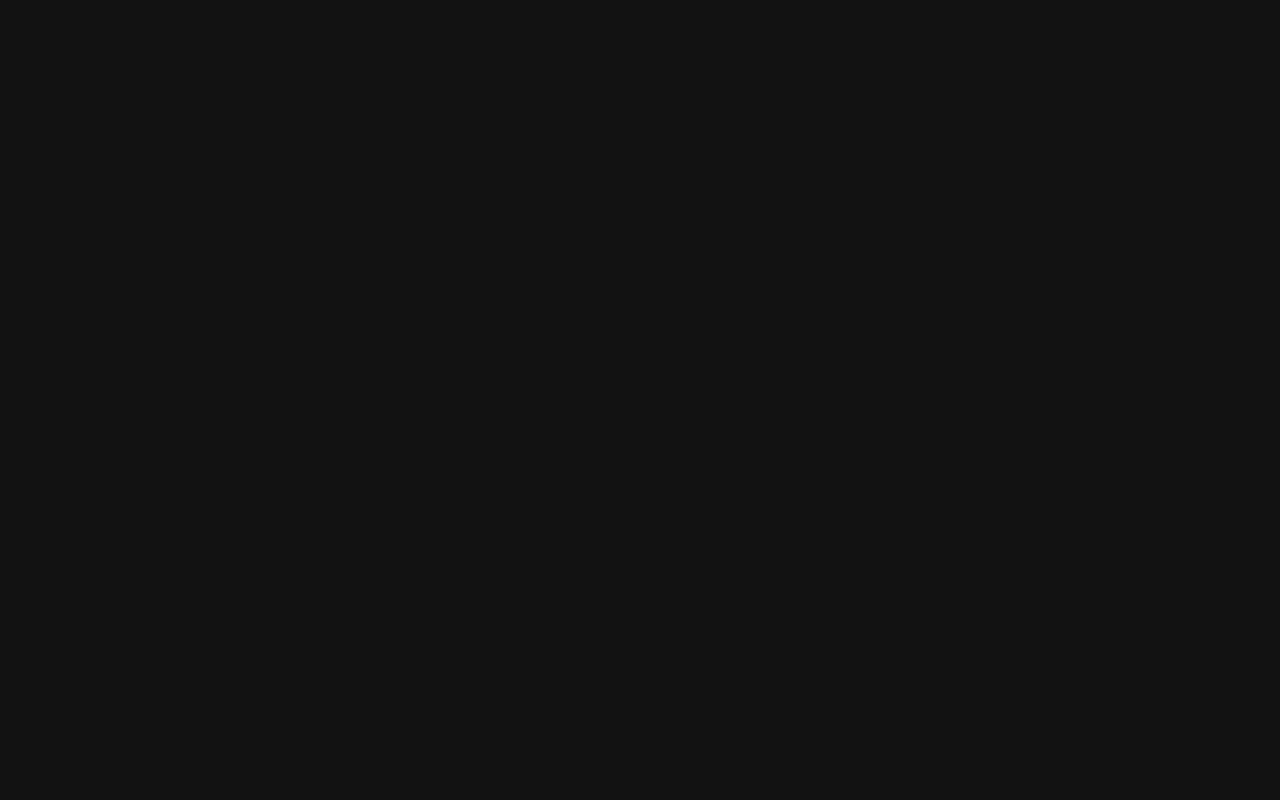
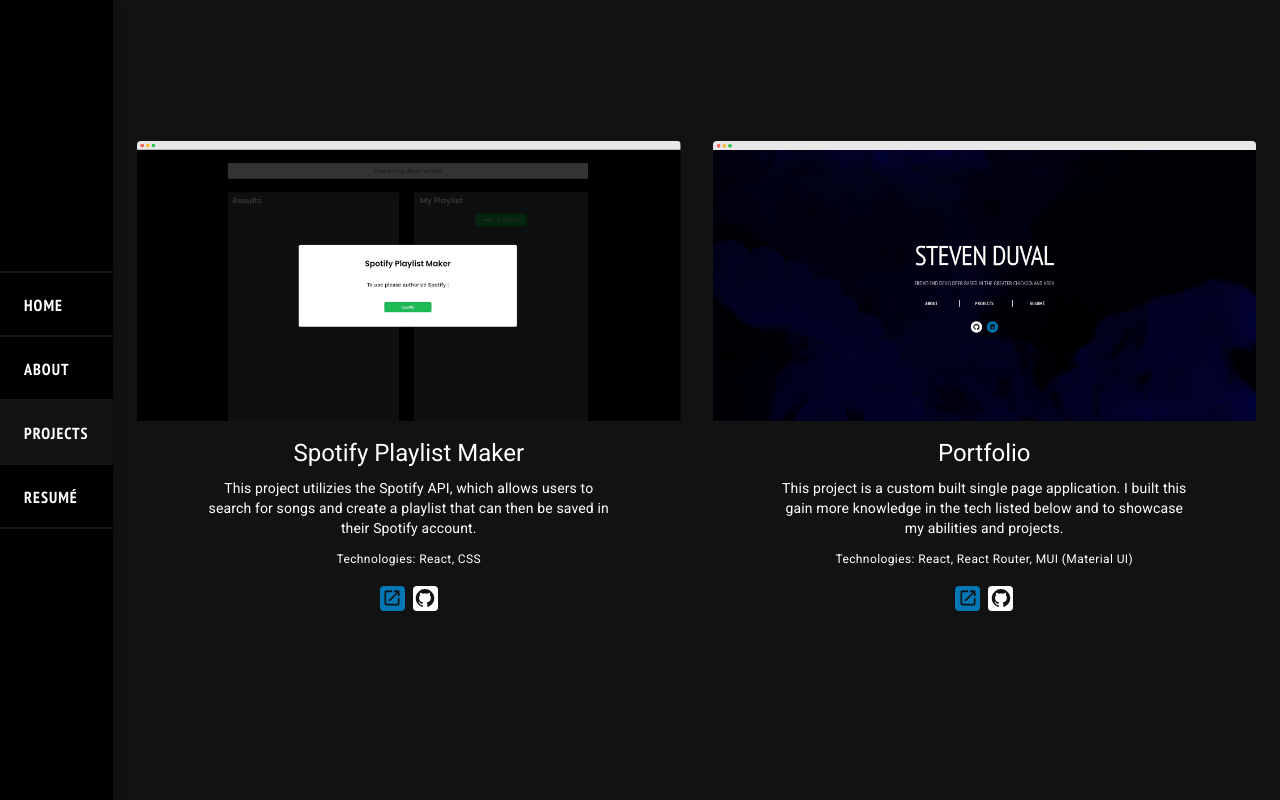
Before and after one commit to stevenduval/portfolio, a React (Create React App) app: page /projects in a window 1280 px wide. Before the commit this address had no page. Built offline with nearby package versions, Linux system fonts and the light colour scheme.

Commit message:
added components updated styling

```diff
--- a/src/App.js
+++ b/src/App.js
@@ -10,9 +10,11 @@ import '@fontsource/pt-sans-narrow/700.css';
 import CssBaseline from '@mui/material/CssBaseline';
 import { createTheme, ThemeProvider } from '@mui/material/styles';
 
+import { Nav } from "./Components/Nav/Nav";
 import { Home } from './Components/Home/Home';
+import { About } from "./Components/About/About";
 import { Projects } from "./Components/Projects/Projects";
-import { Nav } from "./Components/Nav/Nav";
+import { Resume } from "./Components/Resume/Resume";
 
 const theme = createTheme({
     palette: {
@@ -25,14 +27,11 @@ const theme = createTheme({
           root: {
             // Some CSS
             height: "100%",
-            width: "fit-content",
+            width: "113px",
             zIndex: "1",
             position: "fixed",
             background: "#000000",
             padding: "0px !important",
-            animation: "fadeInAnimation ease 3s",
-            animationIterationCount: "1",
-            animationFillMode: "forwards",
             boxShadow: "0px 2px 4px -1px rgb(0 0 0 / 20%), 0px 4px 5px 0px rgb(0 0 0 / 14%), 0px 1px 10px 0px rgb(0 0 0 / 12%)",
           },
         },
@@ -47,7 +46,9 @@ export const App = () => {
         <CssBaseline />
         <Routes>
           <Route path="/" element={<Home />} />
-          <Route path="/portfolio" element={<><Nav /> <Projects /> </>} />
+          <Route path="/about" element={<><Nav /> <About /> </>} />
+          <Route path="/projects" element={<><Nav /> <Projects /> </>} />
+          <Route path="/resume" element={<><Nav /> <Resume /> </>} />
         </Routes>
       </ThemeProvider>
     </Router>
--- /dev/null
+++ b/src/Components/About/About.js
@@ -0,0 +1,5 @@
+export const About = () => {
+    return (
+        <></>
+    );
+}
--- a/src/Components/Home/HomeHeadline.js
+++ b/src/Components/Home/HomeHeadline.js
@@ -7,7 +7,7 @@ export const Headline = () => {
             <Typography component="h1" variant="h1" align="center" sx={{ fontFamily: "'PT Sans Narrow', serif" }}>
                 STEVEN DUVAL
             </Typography>
-            <Typography align="center" variant="h6" color="text.secondary" paragraph sx={{ fontFamily: "'PT Sans Narrow', serif", textTransform: "uppercase"}}>
+            <Typography className="pAdjusted" align="center" variant="h6" color="text.secondary" paragraph sx={{ fontFamily: "'PT Sans Narrow', serif", textTransform: "uppercase"}}>
                 Front-End Developer based in the greater Chicagoland area
             </Typography>
         </>
--- a/src/Components/Home/HomeNavButtons.js
+++ b/src/Components/Home/HomeNavButtons.js
@@ -5,8 +5,8 @@ export const NavButtons = () => {
     return (
         <Stack direction="row" spacing={1} justifyContent="center" sx={{ mb: 3 }}>
             <Link to="/about" className="link">About</Link>
-            <Link to="/portfolio" className="link">Projects</Link>
-            <Link to="/experience" className="link">Resum&eacute;</Link>
+            <Link to="/projects" className="link">Projects</Link>
+            <Link to="/resume" className="link">Resum&eacute;</Link>
         </Stack>
     );
 }
--- a/src/Components/Home/HomeSocialIcons.js
+++ b/src/Components/Home/HomeSocialIcons.js
@@ -7,12 +7,12 @@ export const SocialIcons = () => {
     return (
         <Stack direction="row" spacing={2} justifyContent="center">
             <Link href="https://github.com/stevenduval" rel="noopener" target="_blank" title="GitHub">
-                <Avatar sx={{backgroundColor: "#FFFFFF", }} alt="GitHub">
+                <Avatar sx={{ backgroundColor: "#FFFFFF" }} alt="GitHub">
                     <GitHubIcon />
                 </Avatar>
             </Link>
             <Link href="https://linkedin.com/in/stevenduval" rel="noopener" target="_blank" title="LinkedIn">
-                <Avatar sx={{backgroundColor: "#0077B5" }} alt="LinkedIn">
+                <Avatar sx={{ backgroundColor: "#0077B5" }} alt="LinkedIn">
                     <LinkedInIcon />
                 </Avatar>
             </Link>
--- a/src/Components/Home/static/styles/stylesheet.css
+++ b/src/Components/Home/static/styles/stylesheet.css
@@ -1,6 +1,10 @@
 @media only screen and (max-width: 600px) {
    .MuiContainer-root h1 {
         font-size: 17vw;
+    }
+
+    .MuiContainer-root .pAdjusted {
+        font-size: 3.6vw;
     }
 }
 
@@ -19,27 +23,32 @@
     min-width: 64px;
     width: 33%;
     text-align: center;
-    border-radius: 4px;
     position: relative;
     text-transform: uppercase;
     font-weight: 700;
     letter-spacing: 1px;
 }
 
-.MuiContainer-root a.link + a.link::before {
-    content: '';
-    width: 2px;
-    height: 100%;
-    background-color: #FFFFFF;
-    position: absolute;
-    left: 0;
-    top: 0;
-    cursor: default;
+.MuiContainer-root a.link:nth-child(1) {
+    border-right: 2px solid #FFFFFF;
+}
+
+.MuiContainer-root a.link:nth-child(3) {
+    border-left: 2px solid #FFFFFF;
 }
 
 .MuiContainer-root a.link:hover {
    color: #b1ff06;
     cursor: pointer;
+}
+
+
+
+
+.MuiToolbar-root, .MuiContainer-root.animation {
+    animation: fadeInAnimation ease 3s;
+    animation-iteration-count: 1;
+    animation-fill-mode: forwards;
 }
 
 @keyframes fadeInAnimation {
--- a/src/Components/Nav/Drawer.js
+++ b/src/Components/Nav/Drawer.js
@@ -1,7 +1,9 @@
 import React, { useState } from "react";
 
-import { Drawer, IconButton, Link, List, ListItem, ListItemText} from "@mui/material";
+import { Drawer, IconButton, List, ListItem, ListItemText} from "@mui/material";
 import MenuIcon from '@mui/icons-material/Menu';
+
+import { Link } from "react-router-dom";
 
 import './static/styles/stylesheet.css';
 
@@ -29,12 +31,12 @@ export const DrawerComponent = () => {
           </ListItem>
           <ListItem onClick={() => setOpenDrawer(false)}>
             <ListItemText>
-              <Link to="/contact" className="link">Projects</Link>
+              <Link to="/projects" className="link">Projects</Link>
             </ListItemText>
           </ListItem>
           <ListItem onClick={() => setOpenDrawer(false)}>
             <ListItemText>
-              <Link to="/about" className="link">Resum&eacute;</Link>
+              <Link to="/resume" className="link">Resum&eacute;</Link>
             </ListItemText>
           </ListItem>
         </List>
--- a/src/Components/Nav/Nav.js
+++ b/src/Components/Nav/Nav.js
@@ -24,10 +24,10 @@ export const Nav = () => {
                         <NavLink to="/about" className="link">
                             About
                         </NavLink>
-                        <NavLink to="/portfolio" className="link">
+                        <NavLink to="/projects" className="link">
                             Projects
                         </NavLink>
-                        <NavLink to="/faq" className="link">
+                        <NavLink to="/resume" className="link">
                             Resum&eacute;
                         </NavLink>
                     </div>
--- a/src/Components/Nav/static/styles/stylesheet.css
+++ b/src/Components/Nav/static/styles/stylesheet.css
@@ -36,21 +36,44 @@
     width: 100%;
     height: fit-content !important;
     text-align: center;
+    background-image: none;
+    text-transform: uppercase;
 }
 
 .MuiDrawer-paper .link {
     color: #FFFFFF;
     text-decoration: none;
     font-family: 'PT Sans Narrow', sans-serif;
+    font-weight: 700;
+    letter-spacing: 1px;
 }
 
 .MuiDrawer-paper ul li {
    text-align: center;
 }
 
-@media only screen and (max-width : 600px) {
+
+@media only screen and (min-width : 1200px) {
+html, body, #root, .MuiContainer-root {
+    height: 100%;
+}
+
+}
+
+@media only screen and (max-width: 1200px) {
+    .MuiContainer-root {
+        margin-top: 32px;
+    }
+}
+
+@media only screen and (max-width : 900px) {
+
+    .MuiContainer-root {
+        margin-top: 90px;
+    }
+
     header > div.MuiToolbar-root {
-        position: static;
+        position: fixed;
         height: 64px;
         width: 100%;
         box-shadow: none;
--- a/src/Components/Projects/Projects.js
+++ b/src/Components/Projects/Projects.js
@@ -1,8 +1,85 @@
+import { Avatar, Container, Card, CardActions, CardContent, CardMedia, Grid, Link, Typography } from "@mui/material";
+import SpotifyMockup from './static/images/spotify-playlist-maker-mockup.png';
+import PortfolioMockup from './static/images/portfolio-mockup.png';
+
+import GitHubIcon from '@mui/icons-material/GitHub';
+import LaunchIcon from '@mui/icons-material/Launch';
 
 export const Projects = () => {
     return (
-        <>
-           <h1></h1>
-        </>
+        <Container className="animation" sx={{ pl: {md: "137px"}, display: "flex", alignItems: "center" }} maxWidth="xl">
+          <Grid container spacing={4} sx={{ marginTop: "0 !important" }}>
+           {/* where you would put map to diff cards */}
+              <Grid item key={1} xs={12} lg={6} sx={{paddingTop: "0 !important", pb: 4}}>
+              <Card
+                  sx={{ height: "100%", display: "flex", flexDirection: "column", textAlign: "center", backgroundImage: "none", boxShadow: "none" }}
+                >
+                  <CardMedia
+                    component="img"
+                    image={SpotifyMockup}
+                    alt="Spotify Playlist Maker Mockup"
+                  />
+                  <CardContent sx={{ flexGrow: 1, pb: 1}}>
+                    <Typography gutterBottom variant="h5" component="h2">
+                      Spotify Playlist Maker
+                    </Typography>
+                    <Typography variant="body2" sx={{width: "80%", margin: "0 auto", pb:1 }}>
+                      This project utilizies the Spotify API, which allows users to search for songs and create a playlist that can then be saved in their Spotify account.
+                    </Typography>
+                    <Typography variant="caption">
+                    Technologies: React, CSS
+                    </Typography>
+                  </CardContent>
+                  <CardActions sx={{justifyContent: "center", pb: 2}}>
+            <Link href="https://spotify.stevenmduval.com" rel="noopener" target="_blank" title="Open in Browser">
+                <Avatar sx={{ backgroundColor: "#0077B5", width: 25, height: 25 }} alt="Open in Browser" variant="rounded">
+                    <LaunchIcon sx={{ width: 20, height: 20 }}/>
+                </Avatar>
+            </Link>
+            <Link href="https://github.com/stevenduval/react-spotify-playlist-app" rel="noopener" target="_blank" title="View on GitHub">
+                <Avatar sx={{ backgroundColor: "#FFFFFF", width: 25, height: 25 }} alt="GitHub" variant="rounded">
+                    <GitHubIcon sx={{ width: 20, height: 20 }}/>
+                </Avatar>
+            </Link>
+                  </CardActions>
+                </Card>
+              </Grid>
+            {/* end of card  */}
+            <Grid item key={2} xs={12} lg={6} sx={{paddingTop: "0 !important", pb: 4}}>
+            <Card
+                  sx={{ height: "100%", display: "flex", flexDirection: "column", textAlign: "center", backgroundImage: "none", boxShadow: "none" }}
+                >
+                  <CardMedia
+                    component="img"
+                    image={PortfolioMockup}
+                    alt="Portfolio Mockup"
+                  />
+                  <CardContent sx={{ flexGrow: 1, pb: 1}}>
+                    <Typography gutterBottom variant="h5" component="h2">
+                      Portfolio
+                    </Typography>
+                    <Typography variant="body2" sx={{width: "80%", margin: "0 auto", pb:1 }}>
+                      This project is a custom built single page application.  I built this gain more knowledge in the tech listed below and to showcase my abilities and projects.
+                    </Typography>
+                    <Typography variant="caption">
+                    Technologies: React, React Router, MUI (Material UI)
+                    </Typography>
+                  </CardContent>
+                  <CardActions sx={{justifyContent: "center", pb: 2}}>
+            <Link href="https://spotify.stevenmduval.com" rel="noopener" target="_blank" title="Open in Browser">
+                <Avatar sx={{ backgroundColor: "#0077B5", width: 25, height: 25 }} alt="Open in Browser" variant="rounded">
+                    <LaunchIcon sx={{ width: 20, height: 20 }}/>
+                </Avatar>
+            </Link>
+            <Link href="https://github.com/stevenduval/react-spotify-playlist-app" rel="noopener" target="_blank" title="View on GitHub">
+                <Avatar sx={{ backgroundColor: "#FFFFFF", width: 25, height: 25 }} alt="GitHub" variant="rounded">
+                    <GitHubIcon sx={{ width: 20, height: 20 }}/>
+                </Avatar>
+            </Link>
+                  </CardActions>
+                </Card>
+          </Grid>
+          </Grid>
+        </Container>
     );
 }
--- /dev/null
+++ b/src/Components/Resume/Resume.js
@@ -0,0 +1,5 @@
+export const Resume = () => {
+    return (
+        <></>
+    );
+}
```
Also changed, not shown: src/Components/Projects/static/images/portfolio-mockup.png (added), src/Components/Projects/static/images/spotify-playlist-maker-mockup.png (added).
